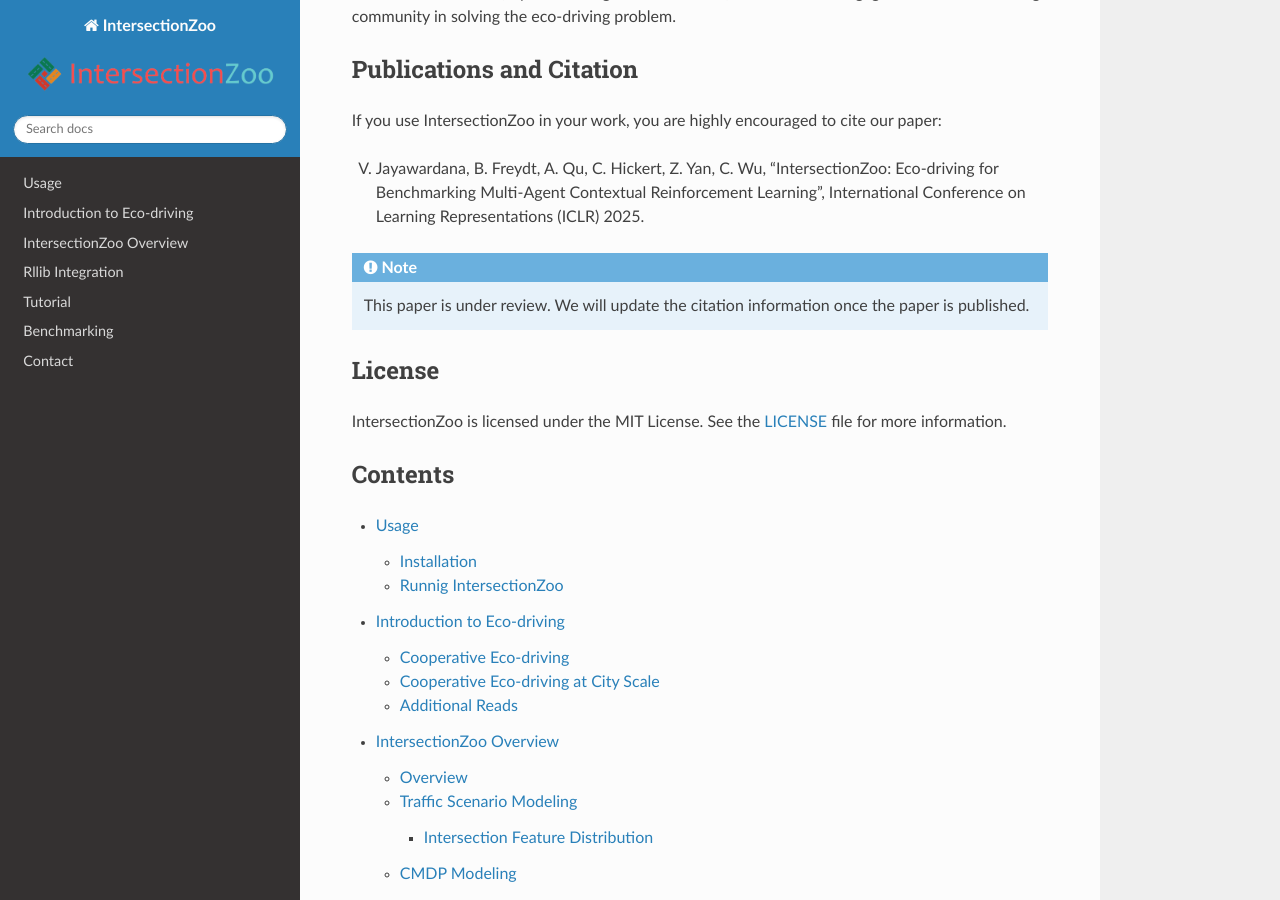
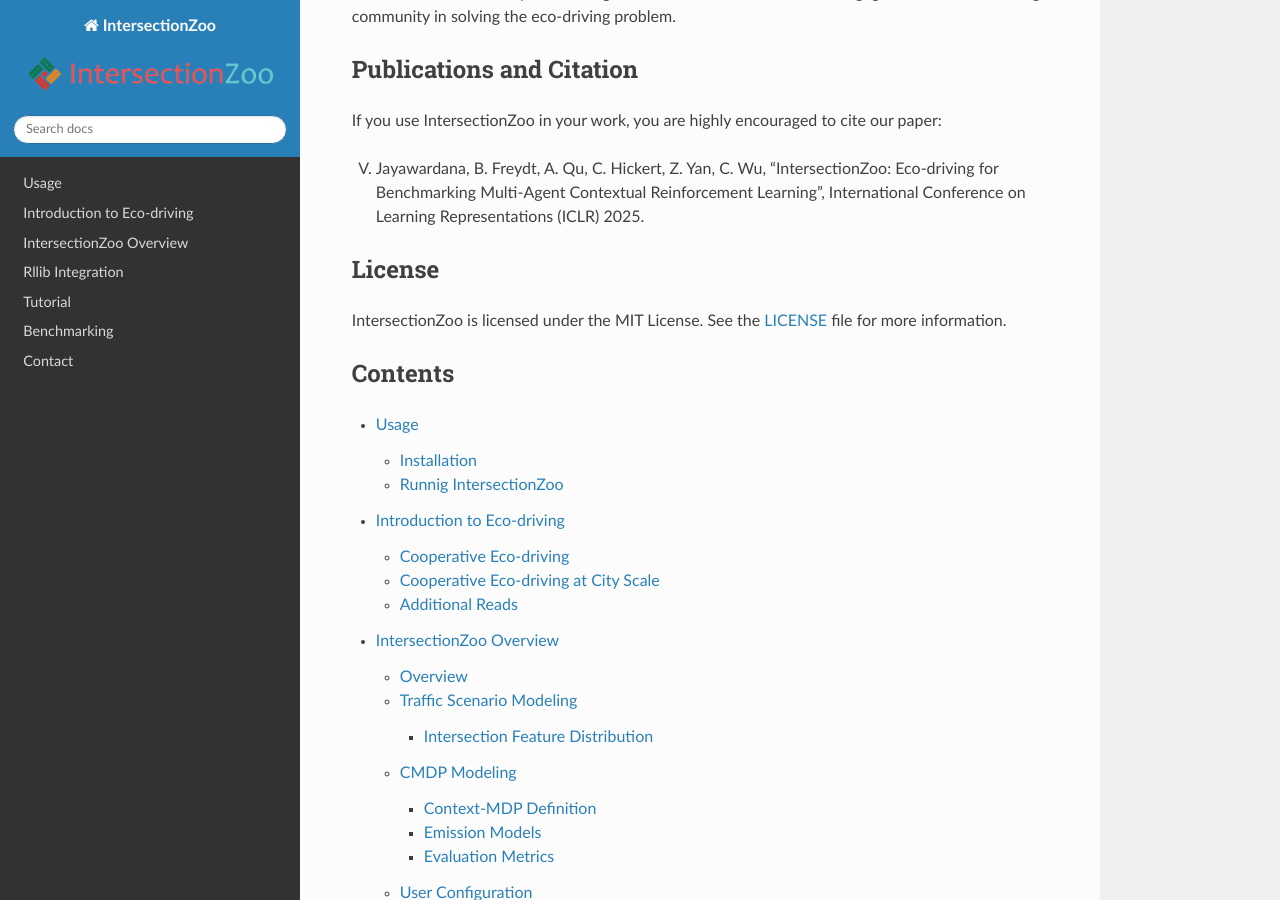
Before and after one commit to Vindulamj/IntersectionZoo-Docs, a Sphinx documentation site: the page built from docs/source/index.rst, in a window 1280 px wide and 900 px high, scrolled down 1029 px. Built offline with Sphinx 7.4.7 and the Read the Docs theme 3.1.0, drawn with Linux system fonts in a browser that asks for light colours; pages that are not in the unit, such as notebooks, are missing from menus.

Commit message:
Update index.rst

```diff
--- a/docs/source/index.rst
+++ b/docs/source/index.rst
@@ -38,10 +38,6 @@
 
 V. Jayawardana, B. Freydt, A. Qu, C. Hickert, Z. Yan, C. Wu, "IntersectionZoo: Eco-driving for Benchmarking Multi-Agent Contextual Reinforcement Learning", International Conference on Learning Representations (ICLR) 2025.
 
-.. note::
-
-   This paper is under review. We will update the citation information once the paper is published.
-
 License
 -------
 
```
